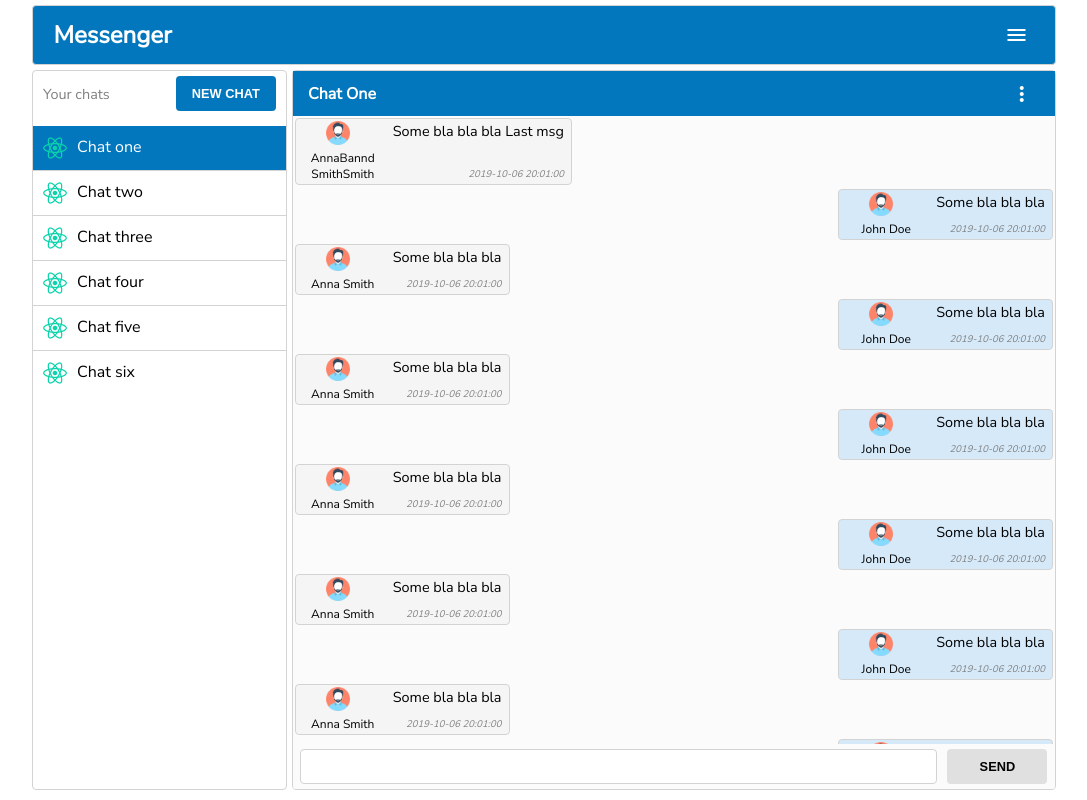
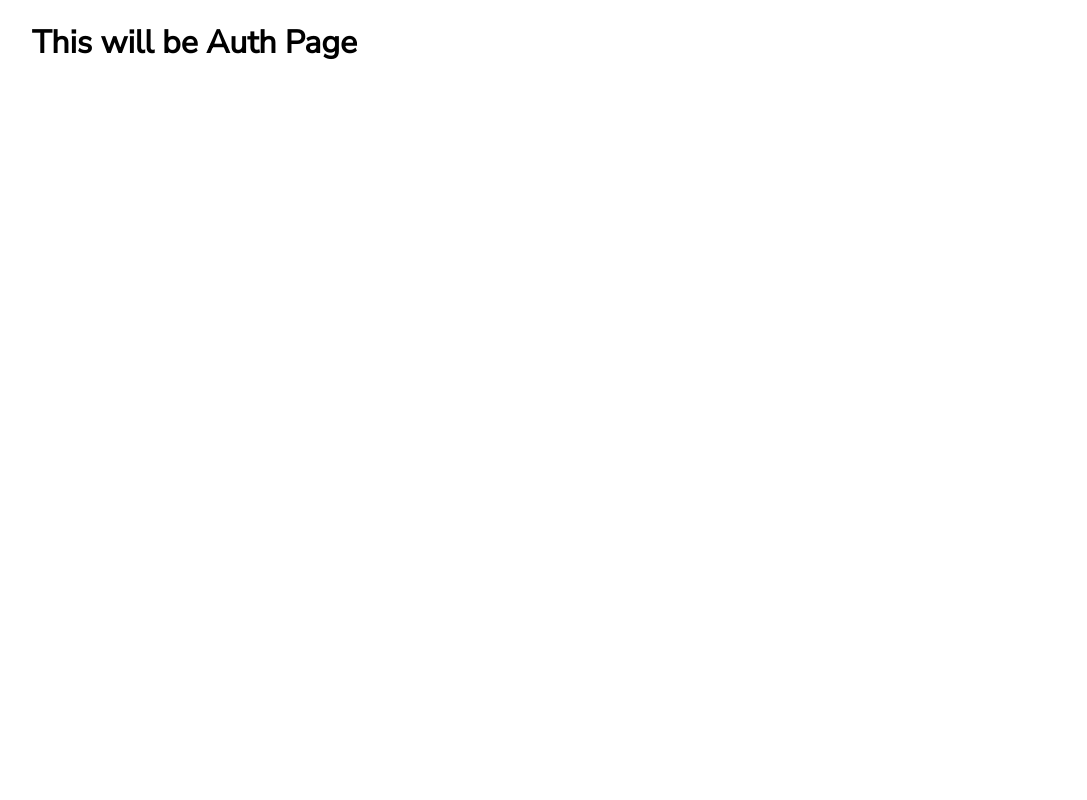
Before and after one commit to Assenti/messenger, a React (Create React App) app: page /auth in a window 1280 px wide. Shown: the whole page, without its empty margins (96-1183 px from the left). Built offline with nearby package versions, Linux system fonts and the light colour scheme.

Commit message:
Working with react-router

```diff
--- a/package.json
+++ b/package.json
@@ -6,6 +6,7 @@
     "node-sass": "^4.12.0",
     "react": "^16.10.2",
     "react-dom": "^16.10.2",
+    "react-router-dom": "^5.1.2",
     "react-scripts": "3.2.0"
   },
   "scripts": {
--- a/src/App.js
+++ b/src/App.js
@@ -1,8 +1,15 @@
 import React, { Component } from 'react'
+import {
+  BrowserRouter as Router,
+  Switch,
+  Route,
+  // Link
+} from "react-router-dom"
 import './styles/all.scss'
 import { AppHeader } from './components/AppHeader'
 import { Chats } from './components/Chats'
 import { ActiveChat } from './components/ActiveChat'
+import { Auth } from './components/Auth'
 
 class App extends Component {
 
@@ -10,11 +17,20 @@ class App extends Component {
     return (
       <div className="app">
         <div className="app-container">
-          <AppHeader/>
-          <div className="flex space-between full-width">
-            <Chats/>
-            <ActiveChat/>
-          </div>
+          <Router>
+            <Switch>
+              <Route path="/auth">
+                <Auth/>
+              </Route>
+              <Route path="/">
+                <AppHeader/>
+                <div className="flex space-between full-width">
+                  <Chats/>
+                  <ActiveChat/>
+                </div>
+              </Route>
+            </Switch>
+          </Router>
         </div>
       </div>
     )
--- /dev/null
+++ b/src/components/Auth.js
@@ -0,0 +1,14 @@
+import React, { Component } from 'react'
+
+export class Auth extends Component {
+
+  render() {
+    return (
+      <div className="">
+          <h1>This will be Auth Page</h1>
+      </div>
+    )
+  }
+}
+
+export default Auth
```
Also changed, not shown: 1 other file (tests, documents, lock files or other folders).
